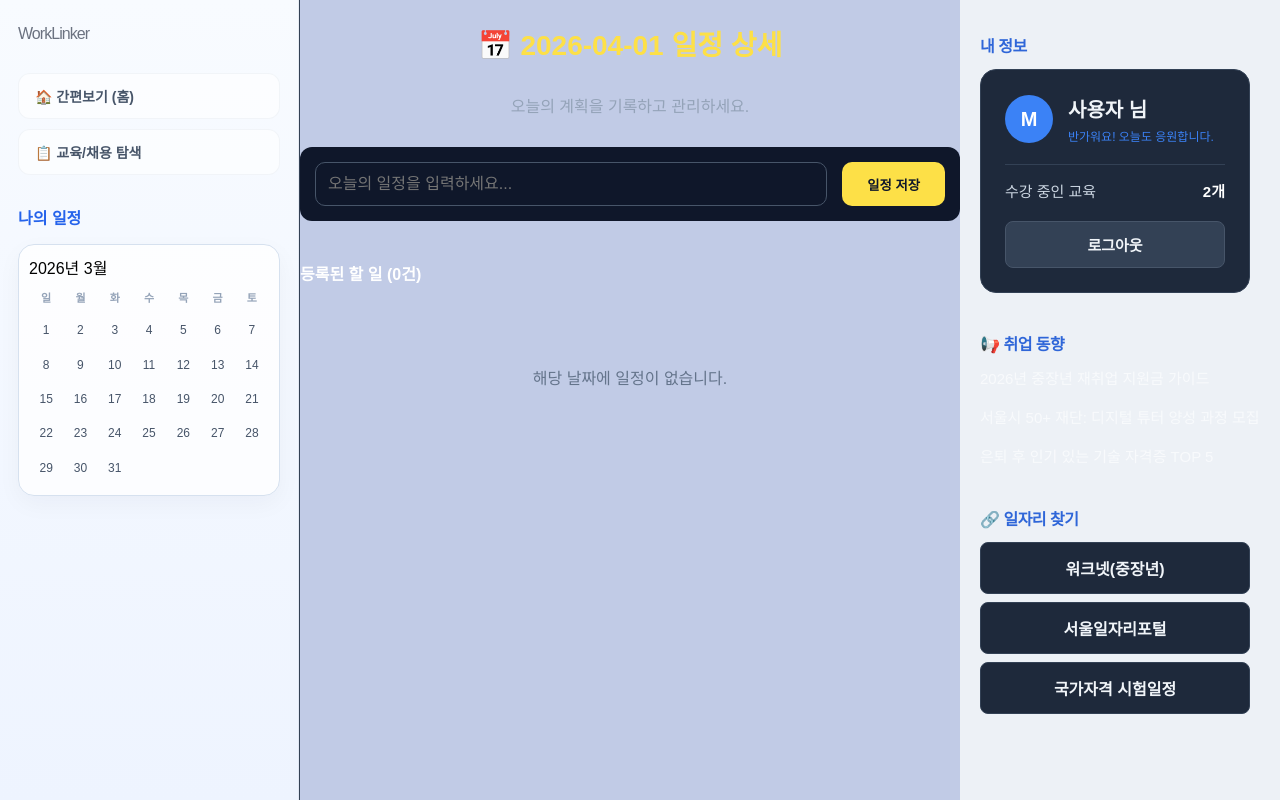
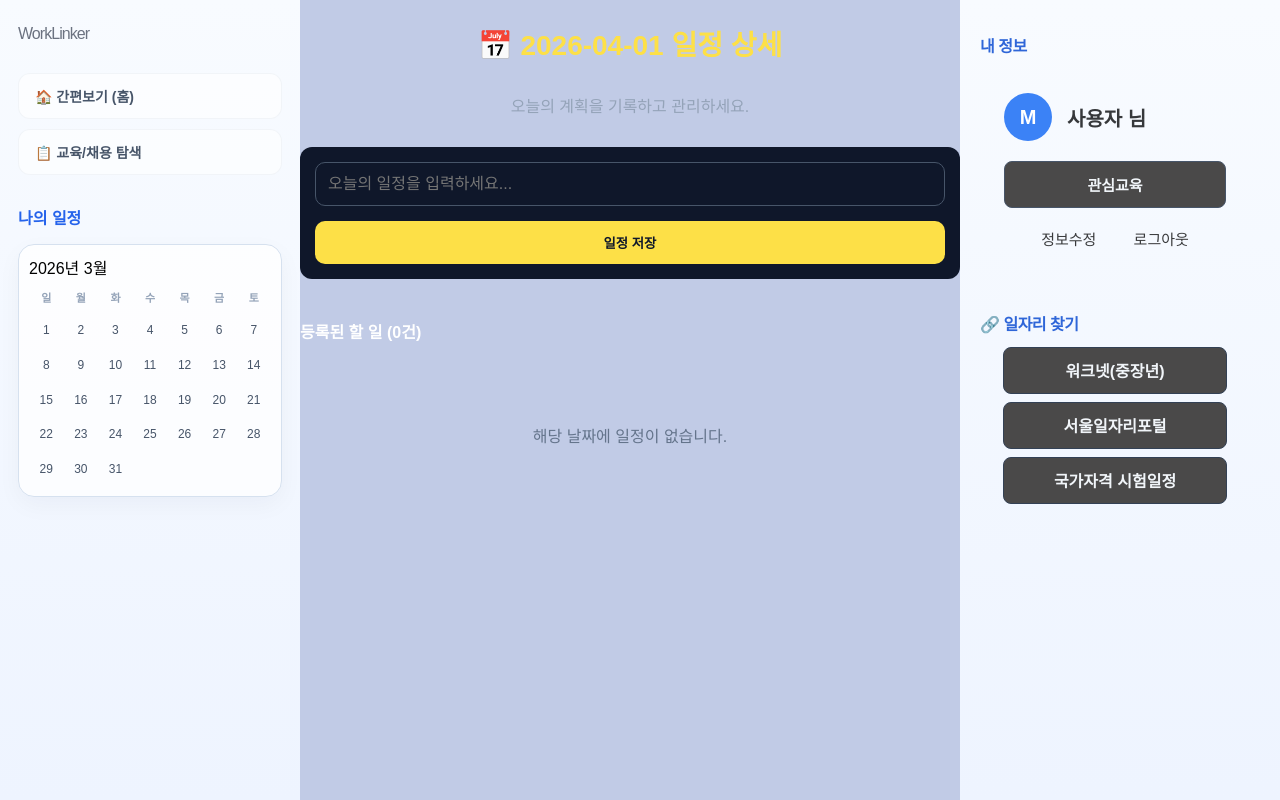
Before and after one commit to respectkim/worklinker, a React (Create React App) app: page /schedule in a window 1280 px wide. Built offline with nearby package versions, Linux system fonts and the light colour scheme.

Commit message:
스크롤바, 좌우측사이드바 수정, MainLayout.css 제거

```diff
--- a/src/components/LeftSidebar.css
+++ b/src/components/LeftSidebar.css
@@ -5,7 +5,7 @@
   /* ✅ 메인 화면의 하늘색 그라데이션 적용 */
   background: linear-gradient(180deg, #f8fbff 0%, #eef4ff 100%);
   backdrop-filter: blur(16px);
-  border-right: 1px solid rgba(148, 163, 184, 0.16);
+  /* border-right: 1px solid rgba(148, 163, 184, 0.16);// */
   height: 100vh;
   overflow-y: hidden; /* 내용이 넘칠 때만 스크롤 작동 */
   overflow-x: hidden; /* 가로 스크롤은 절대 금지 */
--- a/src/components/MainLayout/MainLayout.css
+++ /dev/null
@@ -1,76 +0,0 @@
-.main-layout {
-  display: flex;
-  /* 🚨 핵심 1: 100vw 절대 금지. 100%로 변경하여 스크롤바 너비 초과 현상 차단 */
-  width: 100%;
-  min-height: 100vh;
-  background-color: #0f172a;
-}
-
-/* 좌측 사이드바 - 너비를 300px로 통일하여 캘린더 여유공간 확보 */
-.left-sidebar {
-  width: 250px;
-  flex-shrink: 0;
-}
-
-/* 중앙 콘텐츠 영역 */
-.content-area {
-  flex: 1;
-  /* 🚨 핵심 2: 자식 콘텐츠가 커져도 레이아웃을 찢지 못하게 방어 */
-  min-width: 0;
-  /* 🚨 핵심 3: 주석 해제. 내용이 넘치면 중앙 영역만 세로 스크롤 되도록 허용 */
-  overflow-y: auto;
-  background-color: #f6f9ff;
-}
-
-/* 우측 사이드바 */
-.right-sidebar {
-  width: 320px;
-  height: 100vh;
-  flex-shrink: 0;
-  background-color: #161b2a;
-  border-left: 1px solid #334155;
-  overflow-y: auto;
-}
-
-/* 미니 캘린더 핵심 로직 */
-.mini-calendar {
-  background-color: #1e293b;
-  padding: 10px;
-  border-radius: 12px;
-  width: 100%;
-  box-sizing: border-box;
-}
-
-.cal-grid {
-  display: grid;
-  grid-template-columns: repeat(7, 1fr);
-  gap: 2px;
-  text-align: center;
-}
-
-.cal-day-link {
-  position: relative;
-  display: flex;
-  align-items: center;
-  justify-content: center;
-  width: 100%;
-  aspect-ratio: 1 / 1; /* 정사각형 유지 */
-  color: #94a3b8;
-  text-decoration: none;
-  font-size: 13px;
-  border-radius: 6px;
-  transition: 0.2s;
-}
-
-.cal-day-link.active {
-  background-color: #fde047;
-  color: #0f172a;
-  font-weight: bold;
-}
-
-.event-pin {
-  position: absolute;
-  top: 1px;
-  right: 1px;
-  font-size: 9px;
-}
--- a/src/components/MainLayout/MainLayout.js
+++ b/src/components/MainLayout/MainLayout.js
@@ -9,7 +9,7 @@ export default function MainLayout({ user }) {
     // 전체 대시보드: 화면에 꽉 차고 스크롤 없음
     <div className="main-layout" style={{ display: 'flex', width: '100%', height: '100vh', backgroundColor: '#c1cbe6', overflow: 'hidden' }}>
       {/* 1. 좌측 사이드바: 너비 고정 */}
-      <div className="left-sidebar" style={{ width: '300px', height: '100%', backgroundColor: '#161b2a', borderRight: '1px solid #334155', overflowY: 'auto', flexShrink:0 }}>
+      <div className="left-sidebar" style={{ width: '300px', height: '100%', overflowY: 'auto', flexShrink:0 }}>
         <LeftSidebar />
       </div>
 
--- a/src/components/RightSidebar.css
+++ b/src/components/RightSidebar.css
@@ -1,6 +1,6 @@
 /* 우측 사이드바 전체 컨테이너 */
 .right-sidebar {
-  width: 100%;
+  width: 320px;
   min-height: 100%;
   padding: 10px; /* 여백은 여기서 딱 한 번만 줍니다 */
   box-sizing: border-box;
@@ -9,6 +9,7 @@
   gap: 24px;
   /* 🚨 핵심 2: App.css에서 전염된 '가운데 정렬'을 여기서 끊어냅니다 */
   text-align: left;
+  background: linear-gradient(180deg, #f8fbff 0%, #eef4ff 100%);
 }
 
 /* 섹션 제목 스타일 (통일감 강조) */
@@ -23,20 +24,37 @@
   letter-spacing: -0.5px;
 }
 
+/*.user-profile {
+  width: 90%;
+  /* background: linear-gradient(90deg, #38bdf8 0%, #2563eb 100%); */
+  /*color: #ffffff;*/
+  /* border: 1px solid #334155;
+  border-radius: 16px;
+  padding: 24px;
+  box-sizing: border-box;
+  display: flex;
+  flex-direction: column;
+  gap: 20px;
+}*/
+
+
+
 /* 링크 리스트 */
 .link-list {
+  width: 90%;
   display: flex;
   flex-direction: column;
   gap: 8px; /* 버튼들 사이를 촘촘하게 */
-  list-style-type: none;
+  align-items: center;
+  padding: 0px 11px
 }
 
 /* 일자리 찾기 버튼 (균형 잡힌 슬림한 디자인) */
 .job-link-button {
   /* 🚨 핵심 3: 85%가 쏠림 현상을 유발했습니다. 100%로 변경하십시오 */
   width: 90%;
-  height: 52px;
-  background-color: #1e293b;
+  height: 47px;
+  background-color: #4a4949;
   border: 1px solid #334155;
   color: #f1f5f9;
   display: flex;
--- a/src/components/RightSidebar.js
+++ b/src/components/RightSidebar.js
@@ -26,7 +26,7 @@ const RightSidebar = ({ user }) => {
         <UserProfile user={user} />
       </section>
 
-      {/* 2. 취업 동향 및 뉴스 (PRD 3.2 반영) */}
+      {/* 2. 취업 동향 및 뉴스
       <section className="sidebar-section">
         <h2 className="section-title">
           📢 취업 동향
@@ -40,7 +40,7 @@ const RightSidebar = ({ user }) => {
             </li>
           ))}
         </ul>
-      </section>
+      </section> */}
 
       {/* 3. 일자리 찾기 (세로 버튼형) */}
       <section className="sidebar-section">
--- a/src/components/UserProfile.css
+++ b/src/components/UserProfile.css
@@ -1,7 +1,8 @@
 .user-profile {
   width: 90%;
-  background-color: #1e293b; /* 사이드바 배경보다 살짝 밝은 카드색 */
-  border: 1px solid #334155;
+  /* background: linear-gradient(90deg, #38bdf8 0%, #2563eb 100%); */
+  color: #ffffff;
+  /* border: 1px solid #334155; */
   border-radius: 16px;
   padding: 24px;
   box-sizing: border-box;
@@ -14,14 +15,8 @@
 .user-id {
   font-size: 20px; /* 폰트 확대 */
   font-weight: 700;
-  color: #f1f5f9;
+  color: #36383b;
   text-align: left;
-}
-
-.user-welcome {
-  font-size: 12px;
-  color: #3b82f6; /* 포인트 컬러 */
-  margin-top: 4px;
 }
 
 /* 정보 라인 (수강 중인 교육, 활동 포인트 등) */
@@ -29,26 +24,26 @@
   display: flex;
   flex-direction: column;
   gap: 10px;
-  border-top: 1px solid #334155;
-  padding-top: 15px;
+  /* border-top: 1px solid #334155; */
+  /* padding-top: 5px; */
 }
 
 .info-line {
   font-size: 15px;
   color: #cbd5e1;
   display: flex;
-  justify-content: space-between;
+  justify-content: space-evenly;
 }
 
 .info-line strong {
   color: #ffffff;
 }
 
-/* 로그아웃 버튼 */
-.logout-btn {
+/* 관심교육 버튼 */
+.bookmark {
   width: 100%;
   padding: 12px 0;
-  background-color: #334155;
+  background-color: #4a4949;
   border: 1px solid #475569;
   border-radius: 8px;
   color: #f1f5f9;
@@ -58,10 +53,11 @@
   transition: all 0.2s ease;
 }
 
-.logout-btn:hover {
-  background-color: #ef4444; /* 마우스 올리면 경고 의미의 빨간색 */
-  border-color: #ef4444;
+.bookmark:hover {
+  background-color: #3b82f6; /* 마우스 올리면 경고 의미의 빨간색 */
+  border-color: #60a5fa;;
   color: white;
+
 }
 
 .profile-header {
@@ -89,18 +85,98 @@
 }
 
 /* UserProfile.css 맨 아래 추가 */
+/* 정보수정 */
 
-/* 클릭 가능한 숫자 디자인 */
-.clickable-count {
-  color: #3b82f6;
+.myinfo{
+  color: #393a3c;
   cursor: pointer;
   text-decoration: none;
   text-underline-offset: 4px;
   transition: color 0.2s;
 }
 
-.clickable-count:hover {
-  color: #60a5fa;
+.myinfo:hover{
+  color: #ef4444;
+}
+
+.edit-modal{
+  max-width: 400px !important; /*모달 너비조절*/
+}
+.edit-form {
+  display: flex;
+  flex-direction: column;
+  gap: 20px;
+  padding: 10px 0;
+}
+
+.input-group {
+  display: flex;
+  flex-direction: column;
+  gap: 8px;
+}
+
+.input-group label {
+  display: flex;
+  align-items: center;
+  gap: 8px;
+  font-size: 14px;
+  color: #64748b;
+  font-weight: 600;
+}
+
+.input-group input {
+  padding: 12px;
+  border: 1px solid #e2e8f0;
+  border-radius: 8px;
+  font-size: 16px;
+  outline: none;
+}
+
+.input-group input:focus {
+  border-color: #3b82f6; /* 강조색 */
+}
+
+.edit-actions {
+  display: flex;
+  gap: 10px;
+  margin-top: 10px;
+}
+
+.save-btn {
+  flex: 2;
+  background-color: #3b82f6;
+  color: white;
+  padding: 12px;
+  border-radius: 8px;
+  border: none;
+  font-weight: bold;
+  cursor: pointer;
+}
+
+.cancel-btn {
+  flex: 1;
+  background-color: #f1f5f9;
+  color: #64748b;
+  padding: 12px;
+  border-radius: 8px;
+  border: none;
+  cursor: pointer;
+}
+
+.save-btn:hover { background-color: #2563eb; }
+.cancel-btn:hover { background-color: #e2e8f0; }
+
+/* 로그아웃 */
+.logout {
+  color: #393a3c;
+  cursor: pointer;
+  text-decoration: none;
+  text-underline-offset: 4px;
+  transition: color 0.2s;
+}
+
+.logout:hover {
+  color: #ef4444;
 }
 
 /* 팝업(모달) 배경 - 화면 전체를 어둡게 덮음 */
--- a/src/components/UserProfile.js
+++ b/src/components/UserProfile.js
@@ -1,6 +1,6 @@
 import React, { useState } from "react"; // 🚨 핵심: useState 추가
 import { useNavigate } from "react-router-dom";
-import { X } from "lucide-react"; // 닫기 아이콘
+import { X, User, Mail, Phone } from "lucide-react"; // 닫기 아이콘
 import "./UserProfile.css";
 
 export default function UserProfile({ user }) {
@@ -9,19 +9,27 @@ export default function UserProfile({ user }) {
   // 🚨 1. 팝업(모달)의 열림/닫힘 상태를 관리하는 변수
   const [isModalOpen, setIsModalOpen] = useState(false);
 
+  // (추가) 정보수정 모달
+  const [isEditModalOpen, setIsEditModalOpen] = useState(false)
+
   // 🚨 2. 화면에 뿌려줄 더미 교육 데이터 배열
+
   const dummyCourses = [
     { id: 1, title: '시니어 디지털 튜터 양성과정', provider: '서울시 50+ 재단', status: '수강중' },
     { id: 2, title: '바리스타 2급 실기 특강', provider: '내일배움센터', status: '수강대기' },
   ];
 
-  const activityScore = user?.mileage || 0;
   // 기존의 숫자 1 대신, 더미 데이터의 개수를 가져와서 표시합니다.
-  const courseCount = dummyCourses.length;
+  // const courseCount = dummyCourses.length;
 
   const logout = () => {
     localStorage.removeItem("user");
     navigate("/login");
+  };
+
+// 정보수정 버튼 클릭 시 호출
+  const infosetting = () => {
+    setIsEditModalOpen(true);
   };
 
   return (
@@ -34,26 +42,26 @@ export default function UserProfile({ user }) {
           </div>
           <div className="user-text-group">
             <div className="user-id">{user?.id || "사용자"} 님</div>
-            <div className="user-welcome">반가워요! 오늘도 응원합니다.</div>
           </div>
         </div>
 
-        {/* 정보 섹션 */}
+        {/* 관심교육 */}
+        <button className="bookmark"
+        onClick={() => setIsModalOpen(true)}>관심교육</button>
+
+        {/*  */}
         <div className="profile-info">
+          {/* 내정보 수정 */}
+
           <div className="info-line">
-            <span>수강 중인 교육</span>
-            {/* 🚨 3. a 태그 대신 onClick을 사용하여 팝업 상태를 true로 바꿉니다 */}
-            <strong
-              className="clickable-count"
-              onClick={() => setIsModalOpen(true)}
-            >
-              {courseCount}개
-            </strong>
+            <span className="myinfo" onClick={infosetting}>
+              정보수정</span>
+
+            <span className="logout"
+              onClick={logout}>로그아웃</span>
           </div>
         </div>
 
-        {/* 로그아웃 버튼 (기존 유지) */}
-        <button className="logout-btn" onClick={logout}>로그아웃</button>
       </div>
 
       {/* 🚨 4. 팝업(모달) 화면 영역 (isModalOpen이 true일 때만 화면에 나타남) */}
@@ -62,7 +70,7 @@ export default function UserProfile({ user }) {
           {/* 모달 내부 클릭 시 닫히지 않도록 이벤트 전파(e.stopPropagation) 차단 */}
           <div className="modal-content" onClick={(e) => e.stopPropagation()}>
             <div className="modal-header">
-              <h3>수강 중인 교육 리스트</h3>
+              <h3>관심 교육</h3>
               <button className="close-btn" onClick={() => setIsModalOpen(false)}>
                 <X size={24} color="#cbd5e1" />
               </button>
@@ -84,6 +92,41 @@ export default function UserProfile({ user }) {
           </div>
         </div>
       )}
+      {/* 팝업2. 정보수정 모달 */}
+      {isEditModalOpen && (
+        <div className="modal-overlay" onClick={() => setIsEditModalOpen(false)}>
+          <div className="modal-content edit-modal" onClick={(e) => e.stopPropagation()}>
+            <div className="modal-header">
+              <h3>내 정보 수정</h3>
+              <button className="close-btn" onClick={() => setIsEditModalOpen(false)}>
+                <X size={24} color="#cbd5e1" />
+              </button>
+            </div>
+
+            <form className="edit-form">
+              <div className="input-group">
+                <label> <User size={18} />이름</label>
+                <input type="text" defaultValue={user?.name || '사용자'} />
+              </div>
+              <div className="input-group">
+                <label> <Mail size={18} />이메일</label>
+                <input type="email" defaultValue={user?.email || 'example@mail.com'} />
+              </div>
+              <div className="input-group">
+                <label><Phone size={18} /> 연락처</label>
+                <input type="text" placeholder="010-0000-0000" />
+              </div>
+              <div className="edit-actions">
+                <button type="button" className="save-btn" onClick={()=>{
+                  alert('정보가 저장되었습니다.');
+                  setIsEditModalOpen(false);
+                  }}>변경사항 저장</button>
+                <button type="button" className="cancel-btn" onClick={()=>setIsEditModalOpen(false)}>취소</button>
+              </div>
+            </form>
+          </div>
+        </div>
+      )}
     </>
   );
 }
--- a/src/index.css
+++ b/src/index.css
@@ -22,3 +22,33 @@ code {
   font-family: source-code-pro, Menlo, Monaco, Consolas, 'Courier New',
     monospace;
 }
+
+/* 1. 전체 스크롤바의 너비 설정 */
+::-webkit-scrollbar {
+    width: 10px;  /* 세로 스크롤바 두께 */
+    height: 10px; /* 가로 스크롤바 두께 */
+}
+
+/* 2. 스크롤바 트랙(바탕) 디자인 */
+::-webkit-scrollbar-track {
+    background: #f1f1f1; /* 트랙 배경색 */
+    border-radius: 10px; /* 둥근 모서리 */
+}
+
+/* 3. 스크롤바 핸들(움직이는 부분) 디자인 */
+::-webkit-scrollbar-thumb {
+    background: #888;    /* 핸들 색상 (좀 더 진한 색으로 변경 가능) */
+    border-radius: 10px; /* 핸들 둥근 모서리 */
+    border: 2px solid #f1f1f1; /* 트랙과 핸들 사이에 여백을 주는 법 */
+}
+
+/* 4. 핸들에 마우스를 올렸을 때(Hover) 디자인 */
+::-webkit-scrollbar-thumb:hover {
+    background: #555;    /* 마우스 올리면 더 진하게 변경 */
+}
+
+/* [참고] Firefox를 위한 설정 (표준 방식) */
+* {
+    scrollbar-width: thin;
+    scrollbar-color: #888 #f1f1f1;
+}
--- a/src/pages/Schedule.css
+++ b/src/pages/Schedule.css
@@ -94,7 +94,3 @@
   border: 2px dashed #334155;
   border-radius: 12px;
 }
-
-/* 사이드바 스타일 (이미지와 동일하게 유지) */
-.left-sidebar { width: 280px; background-color: #edf1f6; padding: 0px; }
-.right-sidebar { width: 320px; background-color: #edf1f6; padding: 10px; }
```
Also changed, not shown: 1 other file (tests, documents, lock files or other folders).
